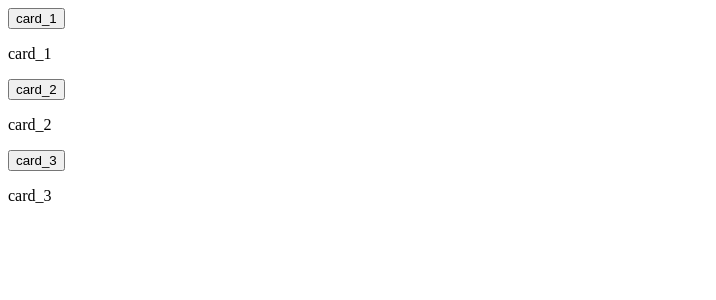
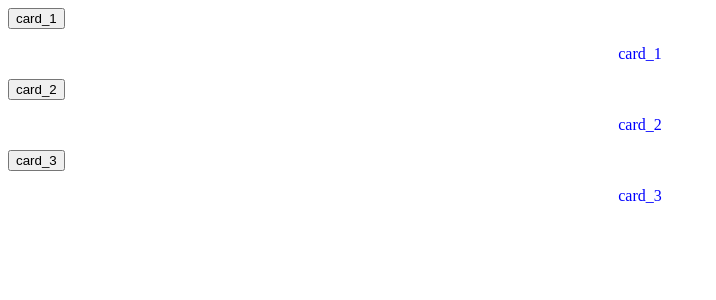
Before and after one commit to Shumer-1/VueJS, a Vue app: page / in a window 1280 px wide. Shown: the top 300 px of the page, without its empty margins (0-716 px from the left). Built offline with nearby package versions, Linux system fonts and the light colour scheme.

Commit message:
DZ3-second_try

```diff
--- a/src/App.vue
+++ b/src/App.vue
@@ -15,8 +15,10 @@
 <template>
   <template  v-for="card in cards">
     <Cards>
+        <template #slot_2 >
+          <div :class="css.myClass_1">{{ card }}</div>
+        </template>
         <template #slot_1> {{ card }} </template>
-        <template #slot_2 > {{ card }} </template>
     </Cards>
   </template>
 </template>
```
